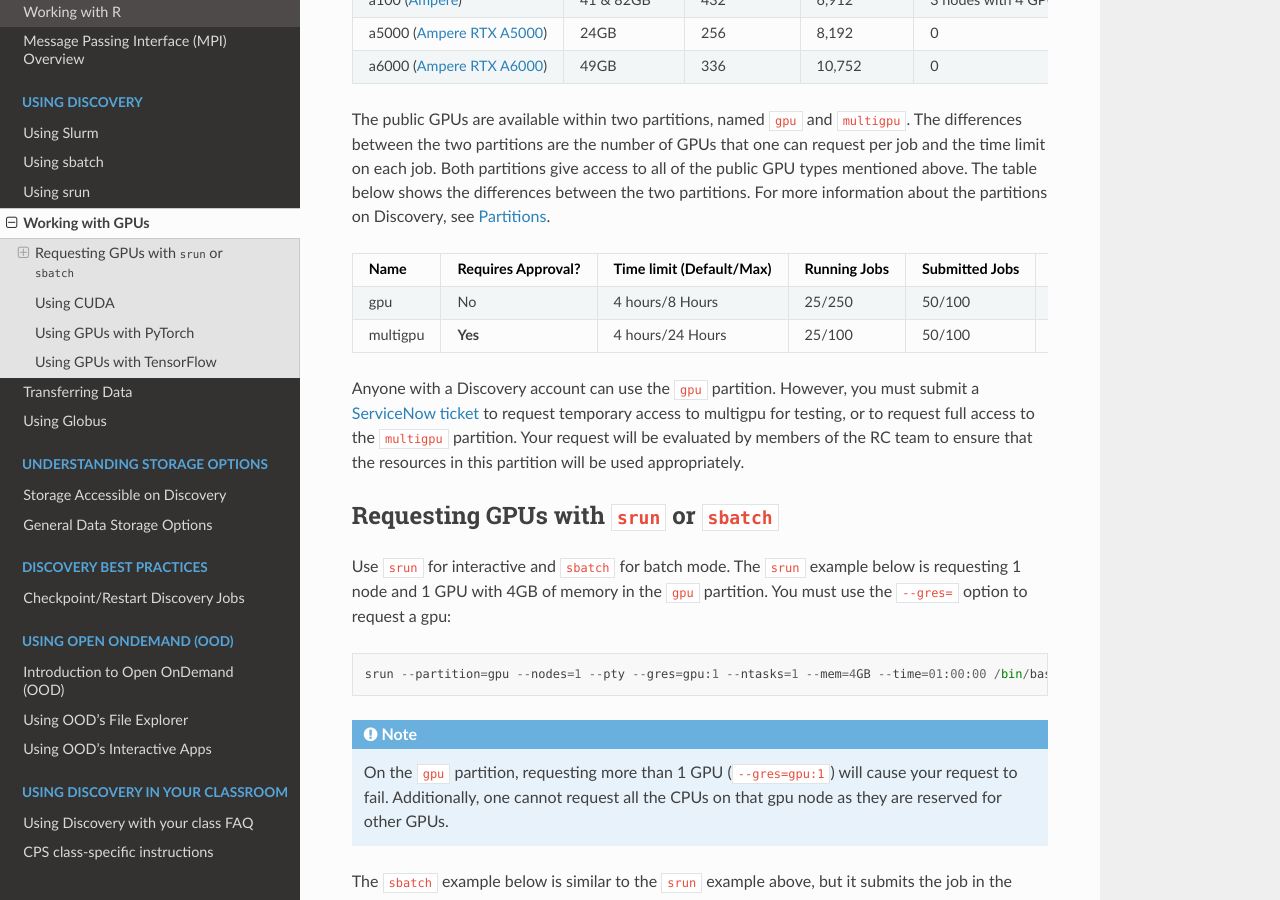
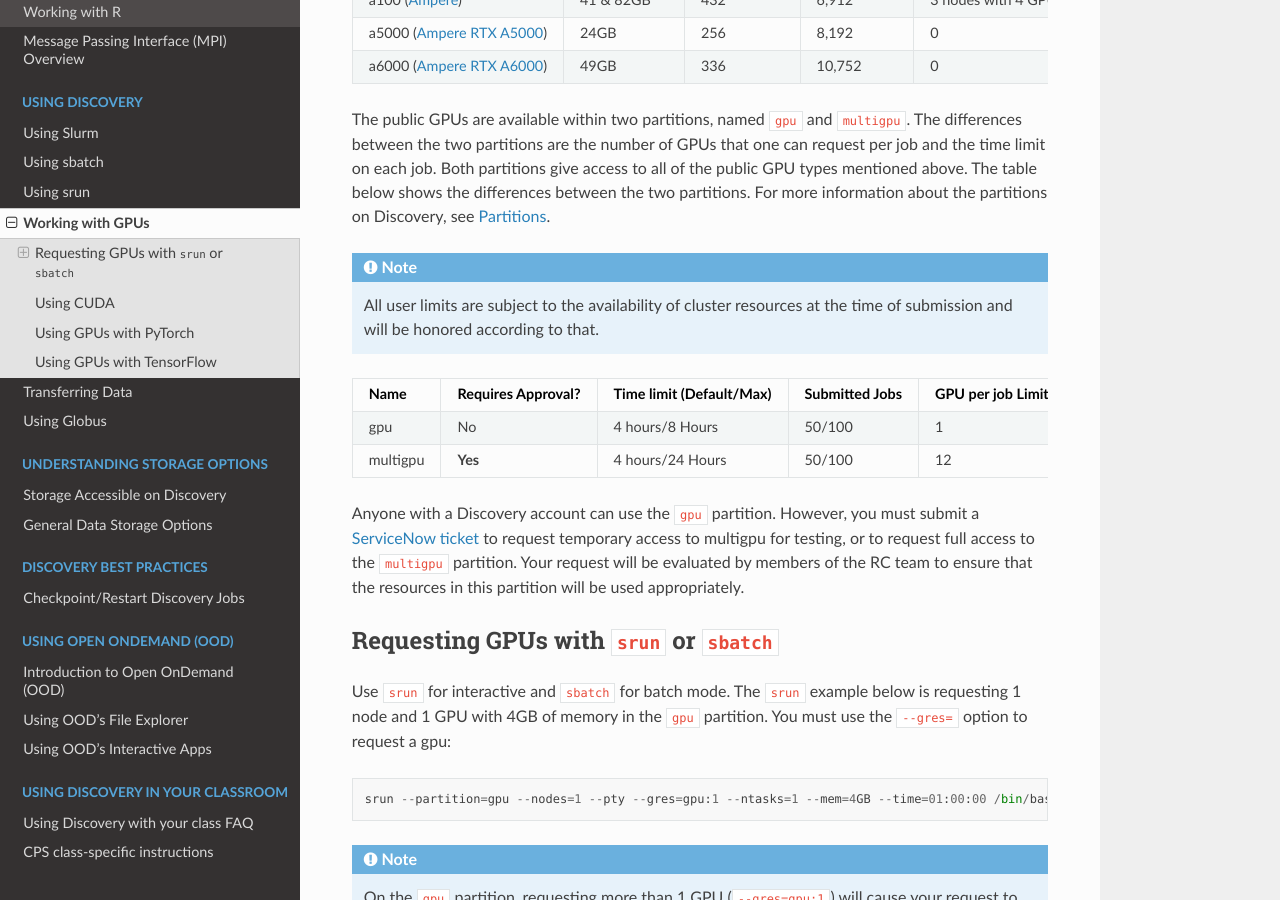
Before and after one commit to northeastern-rc/rc-public-documentation, a Sphinx documentation site: the page built from docs/source/using-discovery/workingwithgpu.rst, in a window 1280 px wide and 900 px high, scrolled down 604 px. Built offline with Sphinx 7.4.7 and the Read the Docs theme 2.0.0, drawn with Linux system fonts in a browser that asks for light colours.

Commit message:
Removed run job limit from the GPU table and added a note about availability

```diff
--- a/docs/source/using-discovery/workingwithgpu.rst
+++ b/docs/source/using-discovery/workingwithgpu.rst
@@ -82,28 +82,29 @@ mentioned above. The table below shows the differences between the two
 partitions. For more information about the partitions on Discovery,
 see :ref:`partition_names`.
 
+.. note::
+   All user limits are subject to the availability of cluster
+   resources at the time of submission and will be honored according to that.
+
 .. list-table::
-   :widths: 20 20 20 20 20 20 20
+   :widths: 20 20 20 20 20 20
    :header-rows: 1
 
    * - Name
      - Requires Approval?
      - Time limit (Default/Max)
-     - Running Jobs
      - Submitted Jobs
      - GPU per job Limit
-     - GPU per user Limit
+     - Max GPUs per user Limit
    * - gpu
      - No
      - 4 hours/8 Hours
-     - 25/250
      - 50/100
      - 1
      - 8
    * - multigpu
      - **Yes**
      - 4 hours/24 Hours
-     - 25/100
      - 50/100
      - 12
      - 12
```
